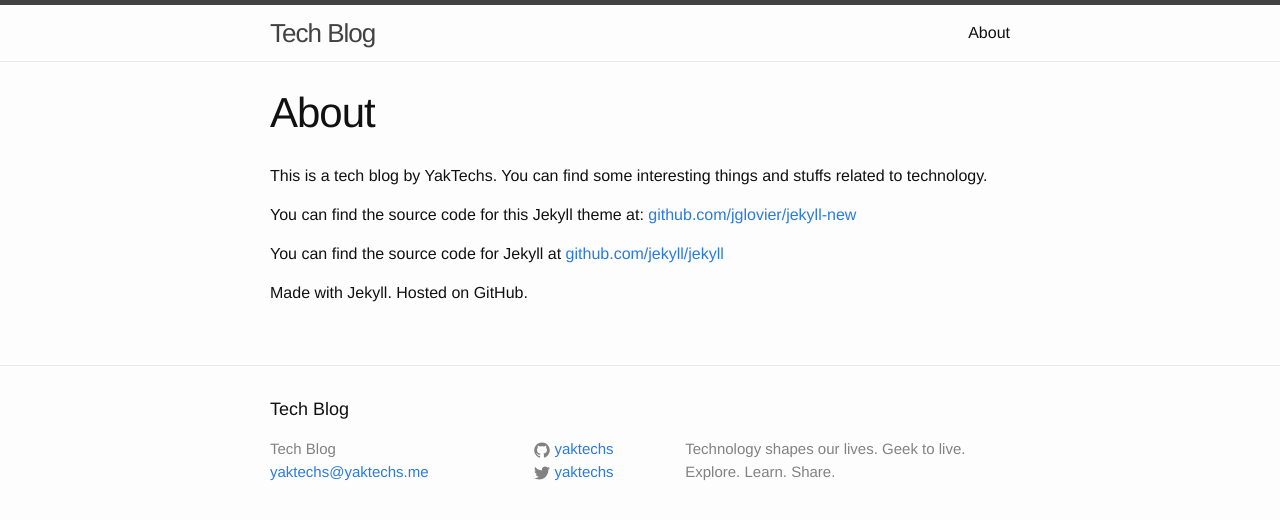
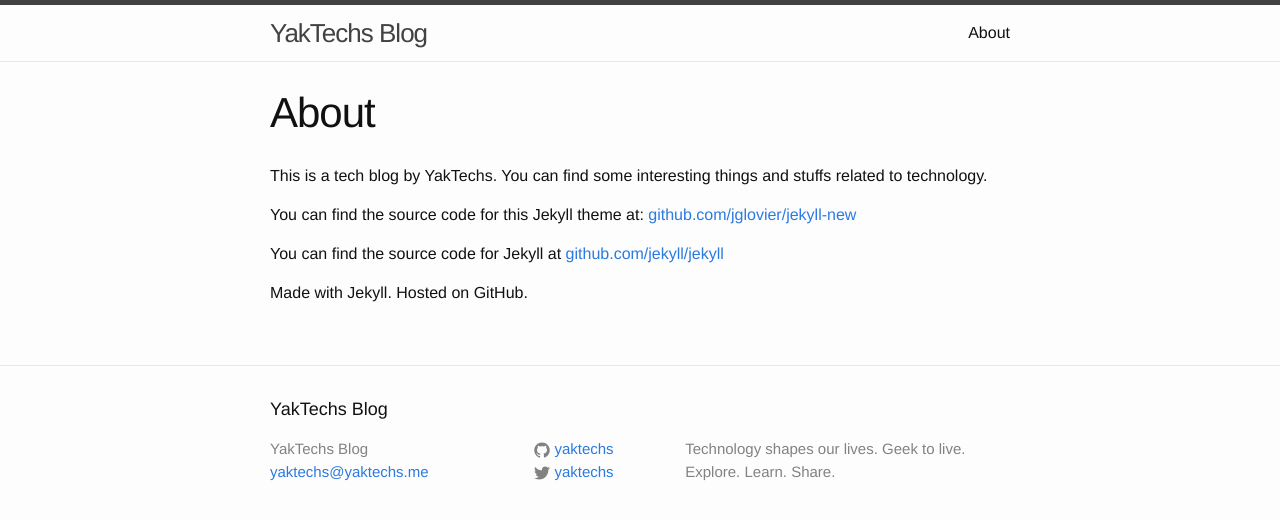
Before and after one commit to yaktechs/yaktechs.github.io, a Jekyll site: the page built from about.md, in a window 1280 px wide. Shown: the top 520 px of the page. Built offline with Jekyll 4.4.1, drawn with Linux system fonts in a browser that asks for light colours.

Commit message:
site published

```diff
--- a/_config.yml
+++ b/_config.yml
@@ -1,9 +1,9 @@
 # Site settings
-title: Tech Blog
+title: YakTechs Blog
 email: yaktechs@yaktechs.me
 description: Technology shapes our lives. Geek to live. Explore. Learn. Share.
 baseurl: "" # the subpath of your site, e.g. /blog/
-url: "http://yourdomain.com" # the base hostname & protocol for your site
+url: "http://yaktechs.me/" # the base hostname & protocol for your site
 twitter_username: yaktechs
 github_username:  yaktechs
 
```
